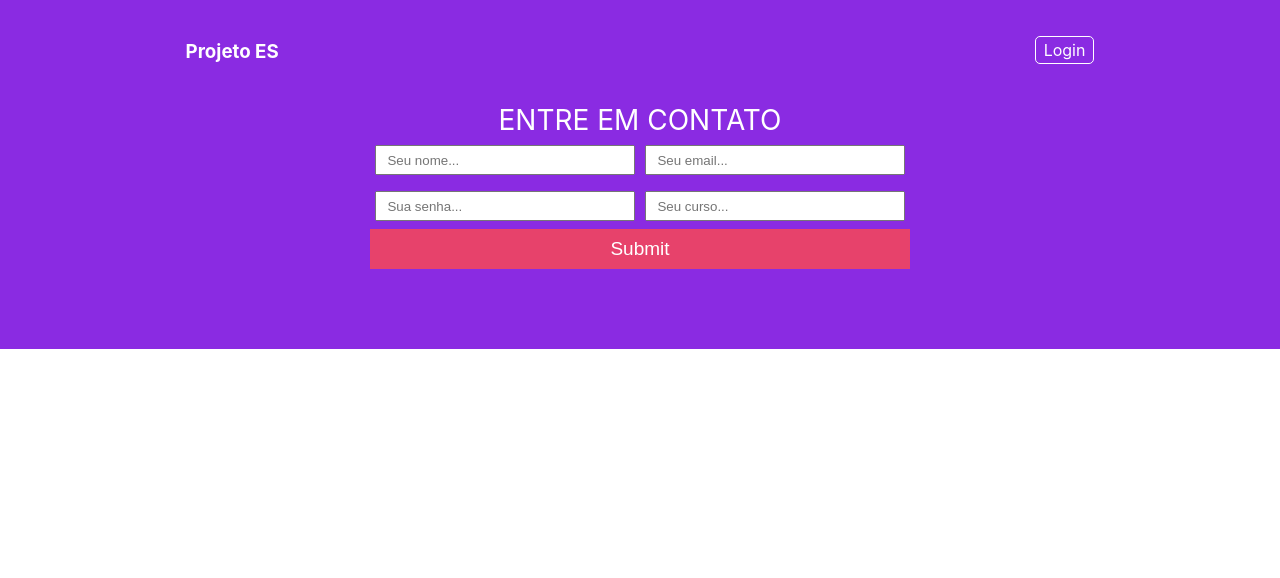
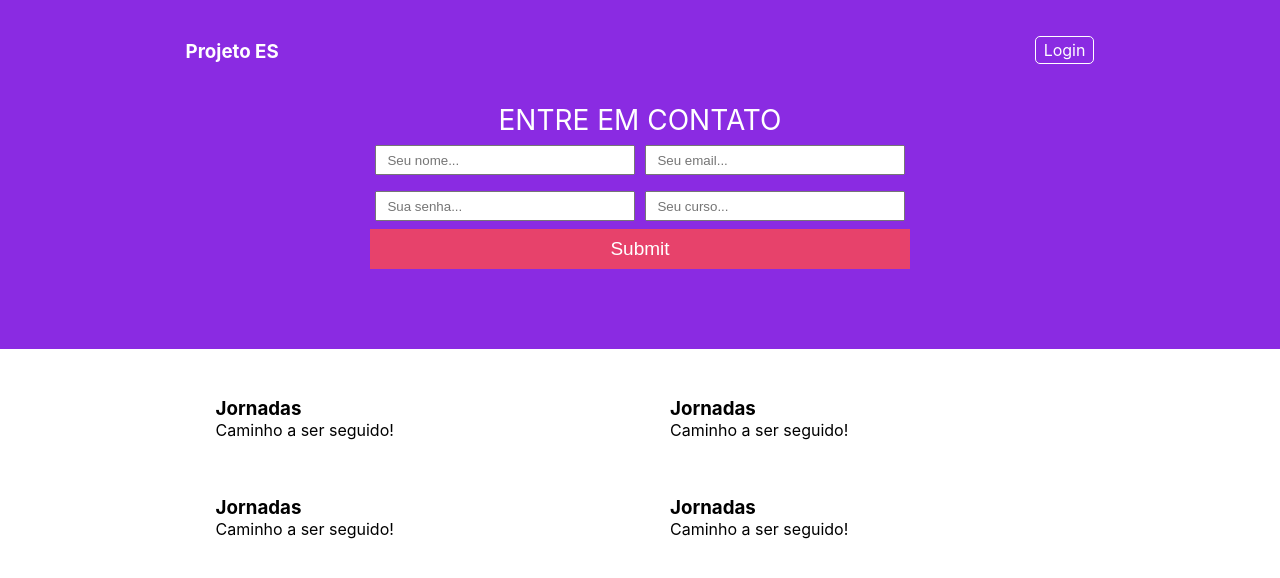
Before and after one commit to delberss/projeto_es, a React (Create React App) app: page / in a window 1280 px wide. Shown: the top 578 px of the page. Built offline with nearby package versions, Linux system fonts and the light colour scheme.

Commit message:
Segunda parte  pos menu-header

```diff
--- a/src/App.css
+++ b/src/App.css
@@ -86,8 +86,18 @@
 
 }
 
-@media screen and (max-width: 768) {
+.conteudo-single {
+  margin-top: 40px;
+  width: 50%;
+  padding: 8px 30px;
+}
+
+@media screen and (max-width: 768px) {
   .items-form input[type="text"]{
     width: 100%;
   }
+
+  .conteudo-single{
+    width: 100%;
+  }
 }
--- a/src/App.js
+++ b/src/App.js
@@ -35,6 +35,30 @@ function App() {
 
       </div>
 
+      <div className='content'>
+        <div className='center'>
+          <div className='conteudo-single'>
+            <h3>Jornadas</h3>
+            <p>Caminho a ser seguido!</p>
+          </div>
+
+          <div className='conteudo-single'>
+            <h3>Jornadas</h3>
+            <p>Caminho a ser seguido!</p>
+          </div>
+
+          <div className='conteudo-single'>
+            <h3>Jornadas</h3>
+            <p>Caminho a ser seguido!</p>
+          </div>
+
+          <div className='conteudo-single'>
+            <h3>Jornadas</h3>
+            <p>Caminho a ser seguido!</p>
+          </div>
+        </div>
+      </div>
+
     </div>
   );
 }
```
